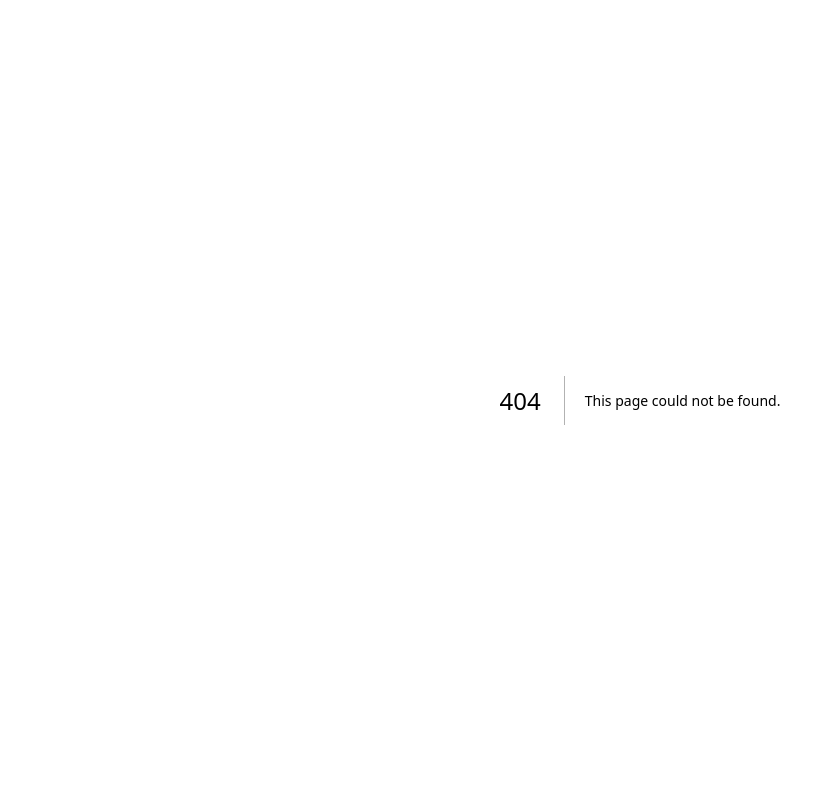
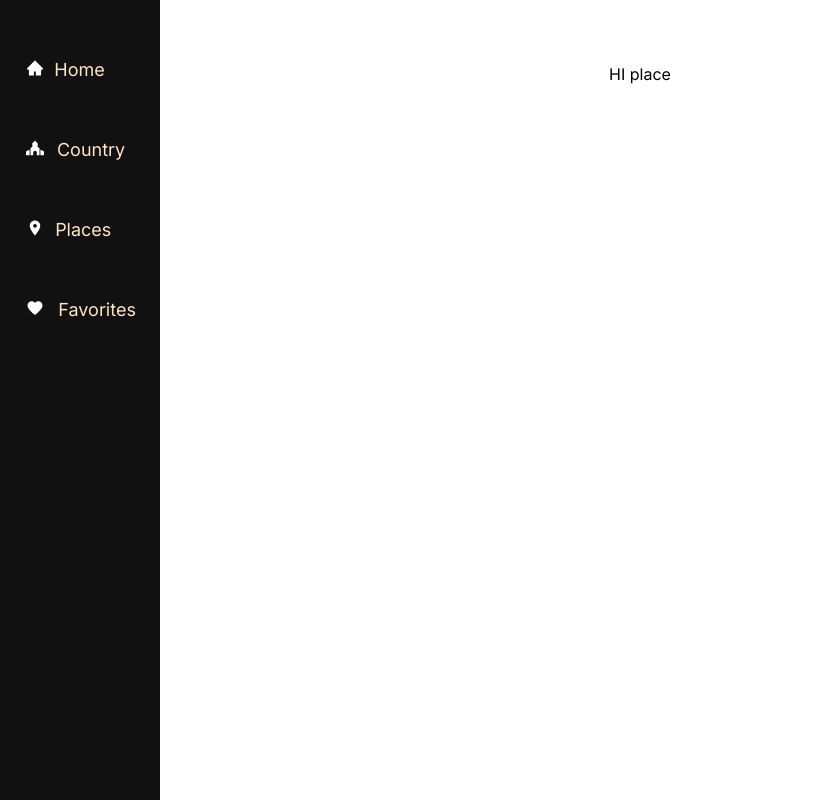
Before and after one commit to infomediadesign/sad-01-24-tourismwebapp, a Next.js app in the folder front-end/: page /admin/getPlaces in a window 1280 px wide. Before the commit this address had no page. Shown: the whole page, without its empty margins (0-817 px from the left). Built offline with nearby package versions, Linux system fonts and the light colour scheme.

Commit message:
UI creation of country place and favorite for admins

```diff
--- /dev/null
+++ b/front-end/app/admin/getCountry/getCountry.module.css
@@ -0,0 +1,8 @@
+.countrydetails {
+    display: flex;
+    align-items: center;
+    justify-content: center;
+}
+.test {
+    margin-top: 5%;
+}
--- /dev/null
+++ b/front-end/app/admin/getPlaces/page.js
@@ -0,0 +1,14 @@
+import NavbarAdmin from '@/app/components/NavbarAdmin'
+import React from 'react'
+import styles from '../getCountry/getCountry.module.css'
+
+export default function page() {
+    return (
+        <div>
+            <NavbarAdmin />
+            <div className={styles.countrydetails}>
+                <p className={styles.test}>HI place</p>
+            </div>
+        </div>
+    )
+}
--- /dev/null
+++ b/front-end/app/components/NavbarAdmin.js
@@ -0,0 +1,36 @@
+'use client'
+import React from 'react';
+import { useState } from 'react';
+import * as FaIcons from 'react-icons/fa';
+import * as AiIcons from 'react-icons/ai';
+import { Navbardata } from './Navbardata';
+import { IconContext } from 'react-icons';
+import Link from 'next/link';
+import styles from './NavbarAdmin.module.css'
+
+function NavbarAdmin() {
+  return (
+    <div>
+      <IconContext.Provider value={{ color: '#fff' }}>
+        <nav className={styles.navMenu}>
+          <ul className={styles.navMenuItems}>
+            {Navbardata.map((item, index) => {
+              return (
+                <li key={index}>
+                  <Link href={item.path}>
+                    <div className={styles.navText}>
+                      <div>{item.icon}</div>
+                      <div className={styles.title}>{item.title}</div>
+                    </div>
+                  </Link>
+                </li>
+              );
+            })}
+          </ul>
+        </nav>
+      </IconContext.Provider>
+    </div>
+  );
+}
+
+export default NavbarAdmin;
--- /dev/null
+++ b/front-end/app/components/NavbarAdmin.module.css
@@ -0,0 +1,72 @@
+.navbar {
+  background-color: #060b26;
+  height: 80px;
+  display: flex;
+  justify-content: start;
+  align-items: center;
+}
+
+.menuBars {
+  margin-left: 2rem;
+  font-size: 2rem;
+  background: none;
+}
+
+.navMenu {
+  height: 100%;
+  width: 160px;
+  position: fixed;
+  background-color: #111;
+  padding-top: 20px;
+  color: bisque;
+}
+
+.navMenu.active {
+  left: 0;
+  transition: 350ms;
+}
+
+.navText {
+  display: flex;
+  justify-content: start;
+  align-items: center;
+  padding: 8px 0px 8px 16px;
+  list-style: none;
+  height: 60px;
+  display: flex;
+  align-content: center;
+  align-items: center;
+}
+
+.navMenuItems a {
+  font-size: 18px;
+  height: 100%;
+  display: flex;
+  align-items: center;
+  border-radius: 4px;
+}
+
+.navMenuItems a:hover {
+  background-color: #eea95a;
+  color: white;
+}
+
+.title {
+  margin-left: 15%;
+}
+.navMenuItems {
+  margin-top: 6%;
+}
+
+.navMenuItems li {
+  padding: 10px;
+}
+
+.navbarToggle {
+  background-color: #060b26;
+  width: 100%;
+  height: 80px;
+  display: flex;
+  justify-content: start;
+  align-items: center;
+}
--- /dev/null
+++ b/front-end/app/components/Navbardata.js
@@ -0,0 +1,34 @@
+import React from 'react';
+import * as FaIcons from 'react-icons/fa';
+import * as AiIcons from 'react-icons/ai';
+import * as IoIcons from 'react-icons/io';
+import { FaPlaceOfWorship } from "react-icons/fa";
+import { MdPlace } from "react-icons/md";
+import { MdFavorite } from "react-icons/md";
+
+export const Navbardata = [
+  {
+    title: 'Home',
+    path: '/',
+    icon: <AiIcons.AiFillHome />,
+    cName: 'nav-text'
+  },
+  {
+    title: 'Country',
+    path: '/admin/getCountry',
+    icon: <FaPlaceOfWorship />,
+    cName: 'nav-text'
+  },
+  {
+    title: 'Places',
+    path: '/admin/getPlaces',
+    icon: <MdPlace />,
+    cName: 'nav-text'
+  },
+  {
+    title: 'Favorites',
+    path: '/admin/getFavPlace',
+    icon: <MdFavorite />,
+    cName: 'nav-text'
+  },
+];
--- /dev/null
+++ b/front-end/postcss.config.js
@@ -0,0 +1,6 @@
+module.exports = {
+  plugins: {
+    tailwindcss: {},
+    autoprefixer: {},
+  },
+}
--- /dev/null
+++ b/front-end/tailwind.config.js
@@ -0,0 +1,8 @@
+/** @type {import('tailwindcss').Config} */
+module.exports = {
+  content: [],
+  theme: {
+    extend: {},
+  },
+  plugins: [],
+}
```
Also changed, not shown: front-end/app/admin/adminlogin.module.css (added, +67 -0 lines), front-end/app/admin/getCountry/page.js (added, +14 -0 lines), front-end/app/admin/getFavPlace/page.js (added, +14 -0 lines), front-end/app/admin/page.js (added, +24 -0 lines), front-end/package.json (+7 -2 lines), front-end/public/images/logo_1.png (added).
